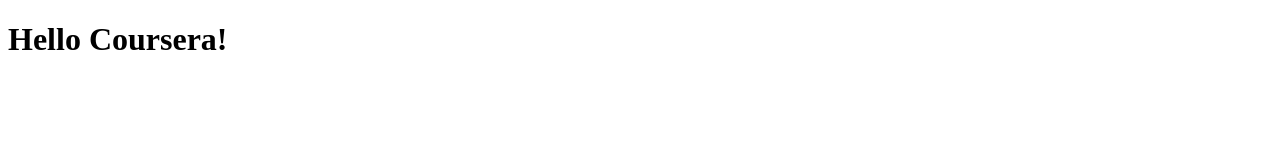
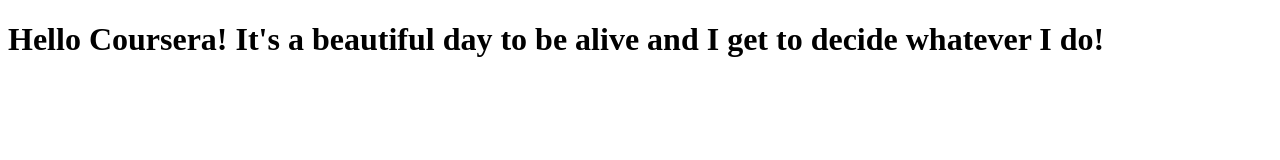
Before and after one commit to chiaraslr/coursera-test, a plain HTML site: page site/index.html in a window 1280 px wide. Drawn offline with Linux system fonts and the light colour scheme.

Commit message:
small addition to page

```diff
--- a/site/index.html
+++ b/site/index.html
@@ -6,6 +6,6 @@
 	<title>Hello Coursera</title>
 </head>
 <body>
-<h1>Hello Coursera!</h1>
+<h1>Hello Coursera! It's a beautiful day to be alive and I get to decide whatever I do!</h1>
 </body>
 </html>
```
